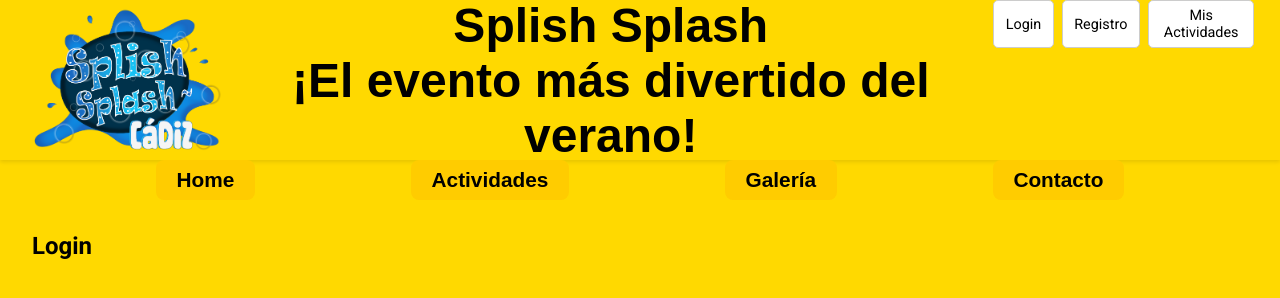
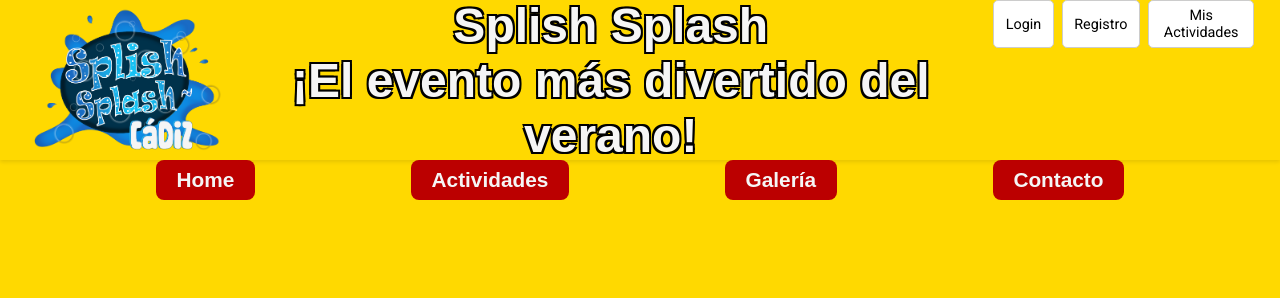
Before and after one commit to kevinSelles/proyecto10F, a website built with Vite: page eventFront/index.html in a window 1280 px wide. Both pictures are taken after a click on the button "Login". Built offline with nearby package versions, Linux system fonts and the light colour scheme; a web font is replaced by a local one.

Commit message:
El front va tomando forma

```diff
--- /dev/null
+++ b/eventFront/src/modules/home/home.css
@@ -0,0 +1,3 @@
+#homeSection img {
+  height: 100%;
+}
--- /dev/null
+++ b/eventFront/src/modules/home/home.js
@@ -0,0 +1,10 @@
+import "./home.css";
+
+export function getHome(section) {
+
+  const homeImg = document.createElement("img");
+  homeImg.src = "/img/home.webp";
+  homeImg.alt = "Portada promocional del evento";
+
+  section.appendChild(homeImg);
+}
--- a/eventFront/src/modules/main/main.css
+++ b/eventFront/src/modules/main/main.css
@@ -1,11 +1,13 @@
 main {
   min-height: 75vh;
-  padding: 2rem;
   display: flex;
   flex-direction: column;
-  gap: 2rem;
 }
 
 section {
   width: 100%;
+  height: 75vh;
+  display: flex;
+  justify-content: center;
+  align-items: center;
 }
--- a/eventFront/src/modules/main/main.js
+++ b/eventFront/src/modules/main/main.js
@@ -1,3 +1,4 @@
+import { getHome } from "../home/home";
 import "./main.css";
 
 export function getMain() {
@@ -5,26 +6,23 @@ export function getMain() {
   const main = document.createElement("main");
 
   const sectionIds = [
-    { id: "homeSection", title: "Home" },
-    { id: "activitiesSection", title: "Actividades" },
-    { id: "gallerySection", title: "Galería" },
-    { id: "contactSection", title: "Contacto" },
-    { id: "loginSection", title: "Login" },
-    { id: "registerSection", title: "Registro" },
-    { id: "myActivitiesSection", title: "Mis Actividades" }
+    "homeSection",
+    "activitiesSection",
+    "gallerySection",
+    "contactSection",
+    "loginSection",
+    "registerSection",
+    "myActivitiesSection"
   ];
 
-  for (const { id, title } of sectionIds) {
+  for (const id of sectionIds) {
     const section = document.createElement("section");
     section.id = id;
 
-    const h2 = document.createElement("h2");
-    h2.textContent = title;
-
-    section.appendChild(h2);
-
     if (id !== "homeSection") {
       section.style.display = "none";
+    } else {
+      getHome(section);
     }
 
     main.appendChild(section);
--- a/eventFront/src/modules/nav/nav.css
+++ b/eventFront/src/modules/nav/nav.css
@@ -11,11 +11,18 @@ nav button {
   font-weight: bold;
   border-radius: 8px;
   border: none;
-  background-color: #ffcc00;
+  background-color: #bb0000;
+  color: whitesmoke;
   cursor: pointer;
   transition: background-color 0.2s;
 }
 
 nav button:hover {
-  background-color: #ffdd33;
+  background-color: #ff0000;
 }
+
+nav button.active {
+  background-color: #ff0000;
+  color: white;
+  border: 2px solid #000;
+}
--- a/eventFront/src/modules/nav/nav.js
+++ b/eventFront/src/modules/nav/nav.js
@@ -16,6 +16,7 @@ export function getNav() {
   for (const button of navButtons) {
     const btn = document.createElement("button");
     btn.textContent = button.text;
+    btn.dataset.section = button.section;
     btn.addEventListener("click", () => showSection(button.section))
     nav.appendChild(btn);
   };
--- a/eventFront/src/modules/title/title.css
+++ b/eventFront/src/modules/title/title.css
@@ -2,4 +2,10 @@ h1 {
   text-align: center;
   font-family: "Darumadrop One", sans-serif;
   font-size: 3rem;
+  color: whitesmoke;
+  text-shadow:
+    -2px -2px 0 black,
+     2px -2px 0 black,
+    -2px  2px 0 black,
+     2px  2px 0 black;
 }
--- a/eventFront/src/utils/showSections.js
+++ b/eventFront/src/utils/showSections.js
@@ -9,6 +9,16 @@ export function showSection(sectionId) {
   const section = document.getElementById(sectionId);
 
   if (section) {
-    section.style.display = "block";
+    section.style.display = "flex";
+  }
+
+  const navButtons = document.querySelectorAll("nav button");
+
+  for (const button of navButtons) {
+      if (button.dataset.section === sectionId) {
+        button.classList.add("active");
+    } else {
+        button.classList.remove("active");
+    }
   }
 };
```
Also changed, not shown: eventFront/src/utils/fetch.js (+16 -22 lines), eventFront/public/img/home.webp (added).
